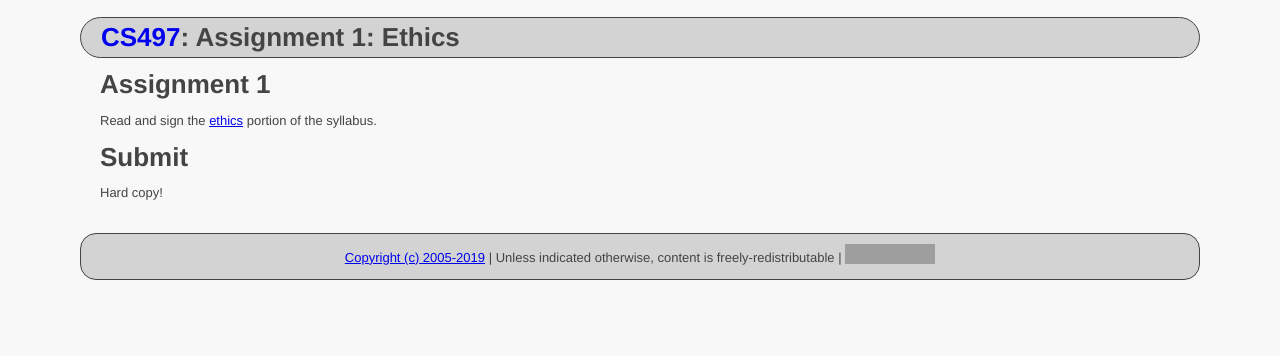
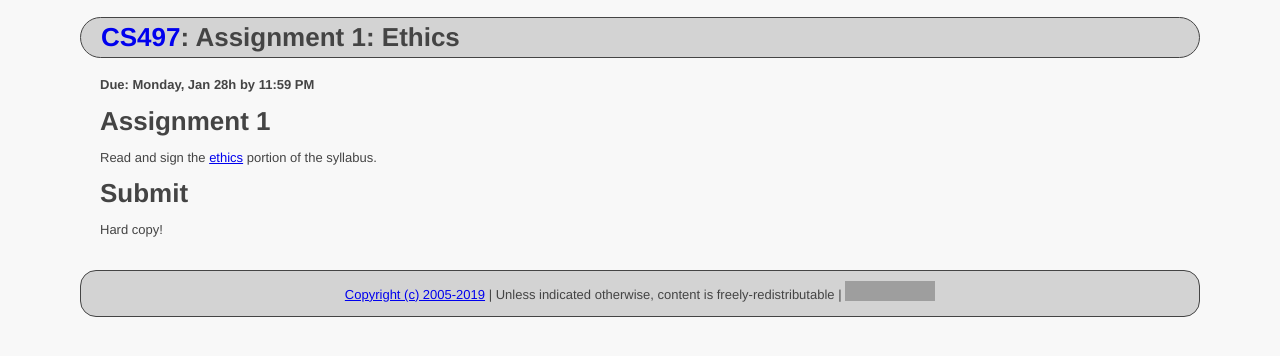
Before and after one commit to ycpcs/cs497-spring2019, a Jekyll site: the page built from assign/assign01.md, in a window 1280 px wide. Shown: the top 356 px of the page. Built offline with Jekyll 4.4.1, drawn with Linux system fonts in a browser that asks for light colours; grey boxes are pictures that could not be loaded.

Commit message:
Update assign01.md

```diff
--- a/assign/assign01.md
+++ b/assign/assign01.md
@@ -3,6 +3,8 @@ layout: default
 course_number: CS497
 title: "Assignment 1: Ethics"
 ---
+
+**Due: Monday, Jan 28h by 11:59 PM**
 
 # Assignment 1
 
```
